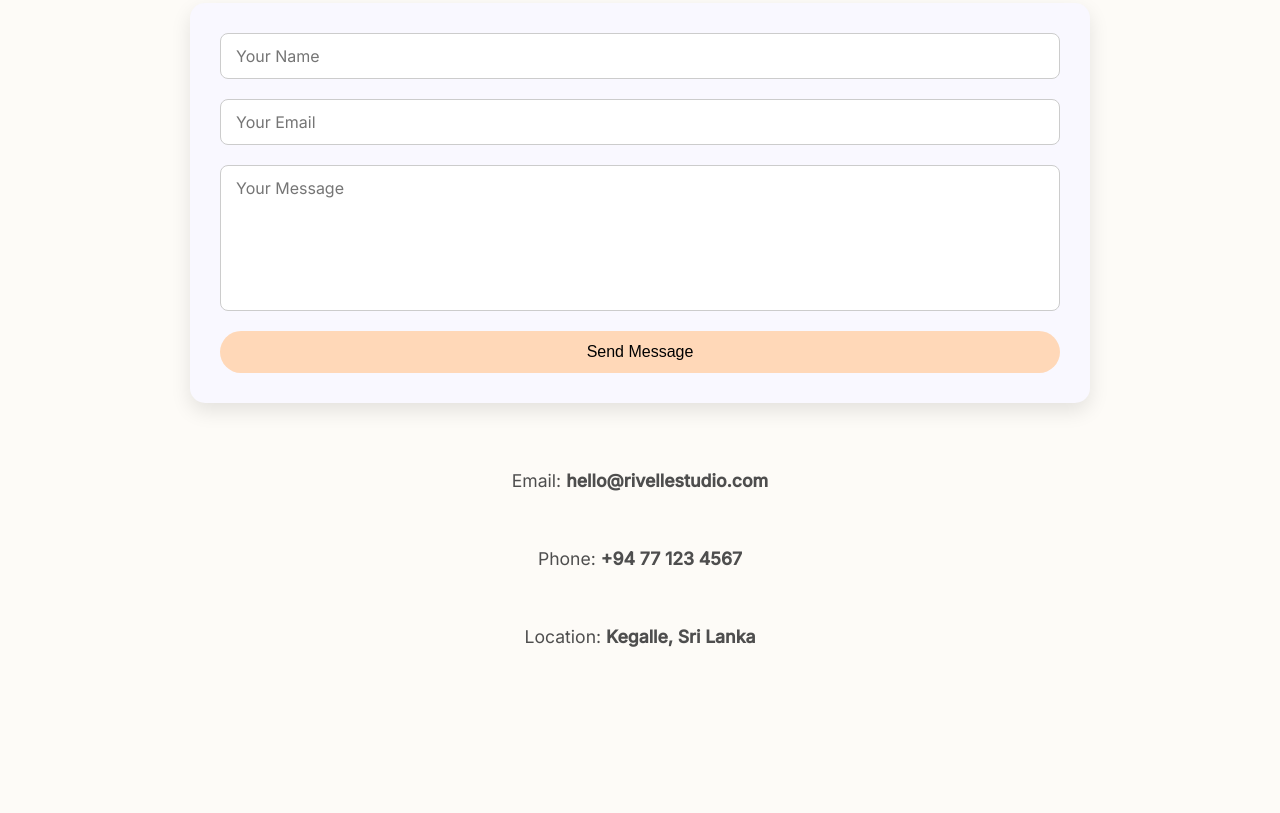
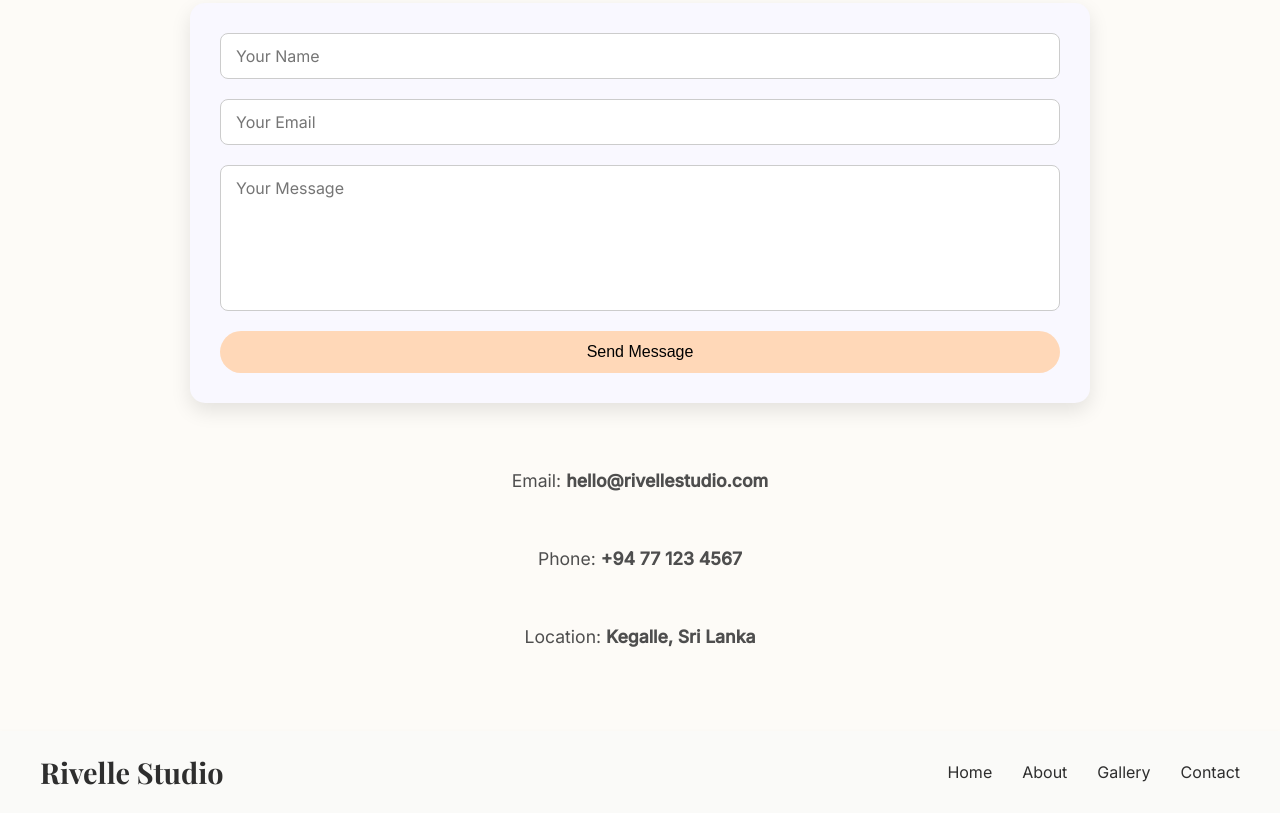
Before and after one commit to Hhiruni97/art-and-design-selling-website, a plain HTML site: page contact.html in a window 1280 px wide. Shown: the part 629-1442 px from the top of the page. Before the commit the page ends 1360 px from the top, so only its background shows below. Drawn offline with nearby package versions, Linux system fonts and the light colour scheme.

Commit message:
Update contact.html

```diff
--- a/contact.html
+++ b/contact.html
@@ -181,6 +181,16 @@
       <p>Location: <strong>Kegalle, Sri Lanka</strong></p>
     </div>
   </section>
-
+<header id="navbar">
+  <nav>
+    <div class="logo">Rivelle Studio</div>
+    <ul class="nav-links">
+      <li><a href="index.html">Home</a></li>
+      <li><a href="about.html">About</a></li>
+      <li><a href="gallery.html">Gallery</a></li>
+      <li><a href="contact.html">Contact</a></li>
+    </ul>
+  </nav>
+</header>
 </body>
 </html>
```
